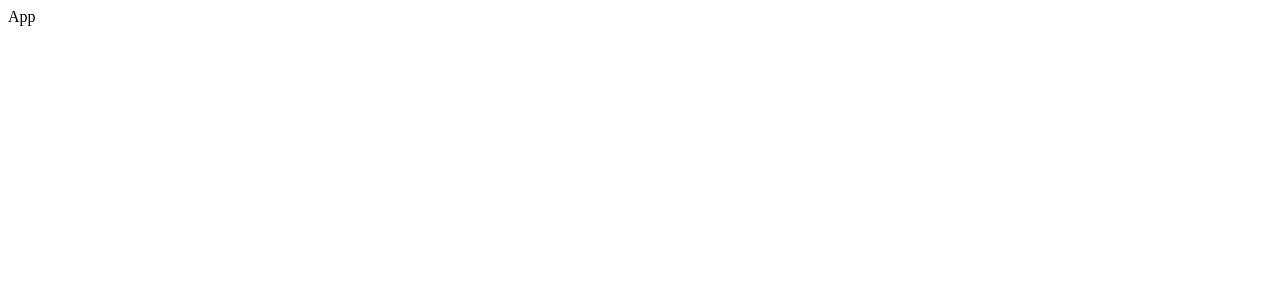
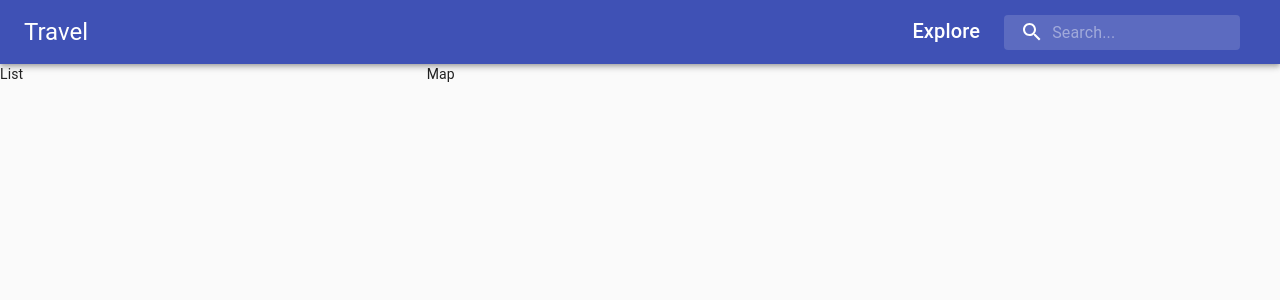
Before and after one commit to ngodingbentar/maps_reactjs, a React (Create React App) app: page / in a window 1280 px wide. Shown: the top 300 px of the page. Built offline with nearby package versions, Linux system fonts and the light colour scheme.

Commit message:
added: header

```diff
--- a/src/App.jsx
+++ b/src/App.jsx
@@ -1,8 +1,23 @@
+import { CssBaseline, Grid } from '@material-ui/core'
 import React from 'react'
+import Header from './components/Header/Header'
+import List from './components/List/List'
+import Map from './components/Map/Map'
 
 function App() {
   return (
-    <div>App</div>
+    <>
+      <CssBaseline />
+      <Header />
+      <Grid container spacing={3} style={{ width: '100%' }}>
+        <Grid item xs={12} md={4}>
+          <List />
+        </Grid>
+        <Grid item xs={12} md={8}>
+          <Map />
+        </Grid>
+      </Grid>
+    </>
   )
 }
 
--- /dev/null
+++ b/src/components/Header/Header.jsx
@@ -0,0 +1,35 @@
+import { AppBar, Box, InputBase, Toolbar, Typography } from '@material-ui/core'
+import { SearchOutlined } from '@material-ui/icons'
+import { Autocomplete } from '@react-google-maps/api'
+import React from 'react'
+import useStyles from './Styles'
+
+function Header() {
+  const classes = useStyles()
+  return (
+    <>
+      <AppBar position='static'>
+        <Toolbar className={classes.toolbar}>
+          <Typography variant='h5' className={classes.title}>
+            Travel
+          </Typography>
+          <Box display='flex'>
+            <Typography variant='h6' className={classes.title}>
+              Explore
+            </Typography>
+            {/* <Autocomplete> */}
+              <div className={classes.search}>
+                <div className={classes.searchIcon}>
+                  <SearchOutlined />
+                </div>
+                <InputBase placeholder='Search...' classes={{ root: classes.inputRoot, input: classes.inputInput }} />
+              </div>
+            {/* </Autocomplete> */}
+          </Box>
+        </Toolbar>
+      </AppBar>
+    </>
+  )
+}
+
+export default Header
--- /dev/null
+++ b/src/components/Header/Styles.js
@@ -0,0 +1,32 @@
+import { alpha, makeStyles } from '@material-ui/core/styles';
+
+export default makeStyles((theme) => ({
+  title: {
+    display: 'none',
+    [theme.breakpoints.up('sm')]: {
+      display: 'block',
+    },
+  },
+  search: {
+    position: 'relative',
+    borderRadius: theme.shape.borderRadius,
+    backgroundColor: alpha(theme.palette.common.white, 0.15),
+    '&:hover': { backgroundColor: alpha(theme.palette.common.white, 0.25) },
+    marginRight: theme.spacing(2),
+    marginLeft: 0,
+    width: '100%',
+    [theme.breakpoints.up('sm')]: { marginLeft: theme.spacing(3), width: 'auto' },
+  },
+  searchIcon: {
+    padding: theme.spacing(0, 2), height: '100%', position: 'absolute', pointerEvents: 'none', display: 'flex', alignItems: 'center', justifyContent: 'center',
+  },
+  inputRoot: {
+    color: 'inherit',
+  },
+  inputInput: {
+    padding: theme.spacing(1, 1, 1, 0), paddingLeft: `calc(1em + ${theme.spacing(4)}px)`, transition: theme.transitions.create('width'), width: '100%', [theme.breakpoints.up('md')]: { width: '20ch' },
+  },
+  toolbar: {
+    display: 'flex', justifyContent: 'space-between',
+  },
+}));
--- /dev/null
+++ b/src/components/List/List.jsx
@@ -0,0 +1,9 @@
+import React from 'react'
+
+function List() {
+  return (
+    <div>List</div>
+  )
+}
+
+export default List
--- /dev/null
+++ b/src/components/Map/Map.jsx
@@ -0,0 +1,9 @@
+import React from 'react'
+
+function Map() {
+  return (
+    <div>Map</div>
+  )
+}
+
+export default Map
```
